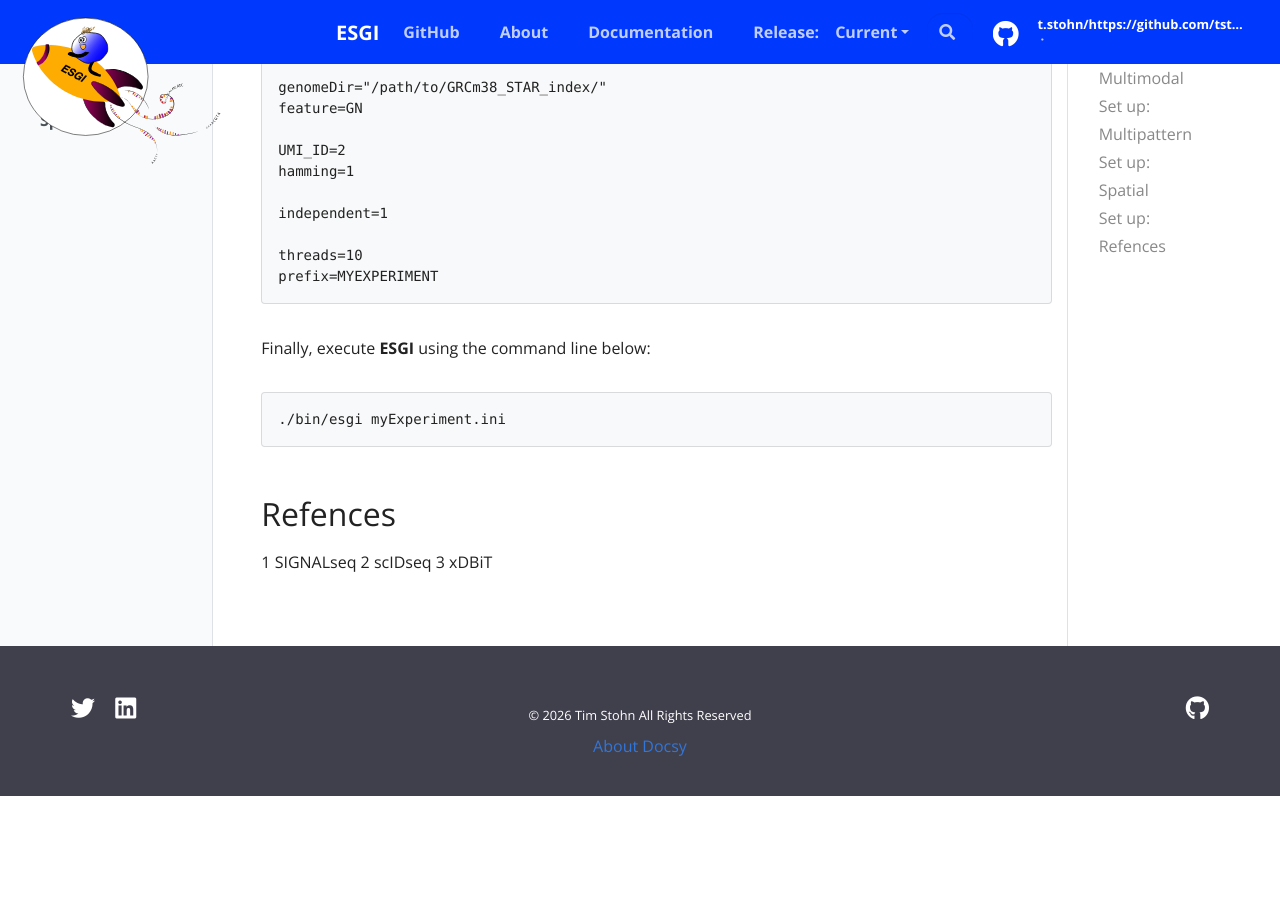
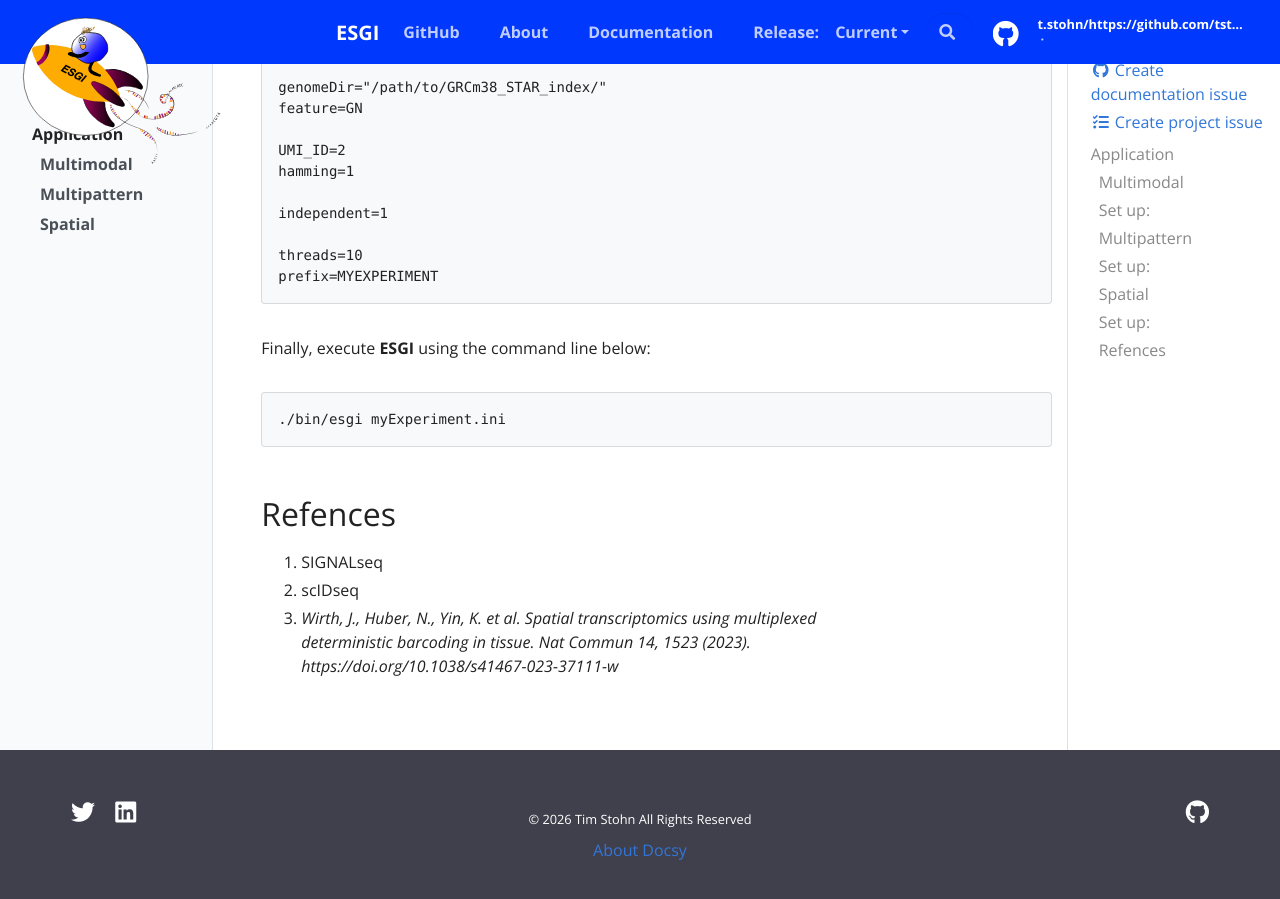
Before and after one commit to tstohn/ESGI.documentation, a Jekyll site: the page built from _docs/application.md, in a window 1280 px wide and 900 px high, scrolled down 10664 px. Built offline with Jekyll 4.4.1, drawn with Linux system fonts in a browser that asks for light colours; before the commit the page ends 11460 px from its top, so only the background shows below that.

Commit message:
add reference

````diff
--- a/_docs/application.md
+++ b/_docs/application.md
@@ -363,6 +363,6 @@ Finally, execute **ESGI** using the command line below:
 ```
 
 ## Refences
-1 SIGNALseq
-2 scIDseq
-3 xDBiT
+1. SIGNALseq
+2. scIDseq
+3. *Wirth, J., Huber, N., Yin, K. et al. Spatial transcriptomics using multiplexed deterministic barcoding in tissue. Nat Commun 14, 1523 (2023). https://doi.org/10.1038/s41467-023-37111-w*
````
